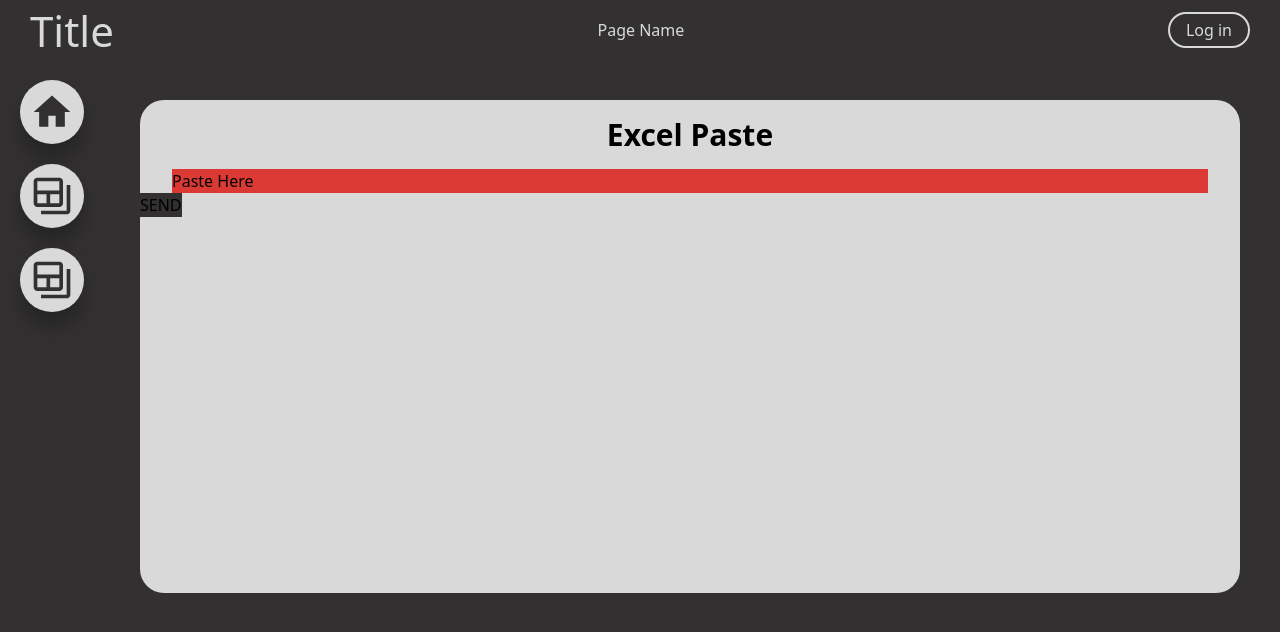
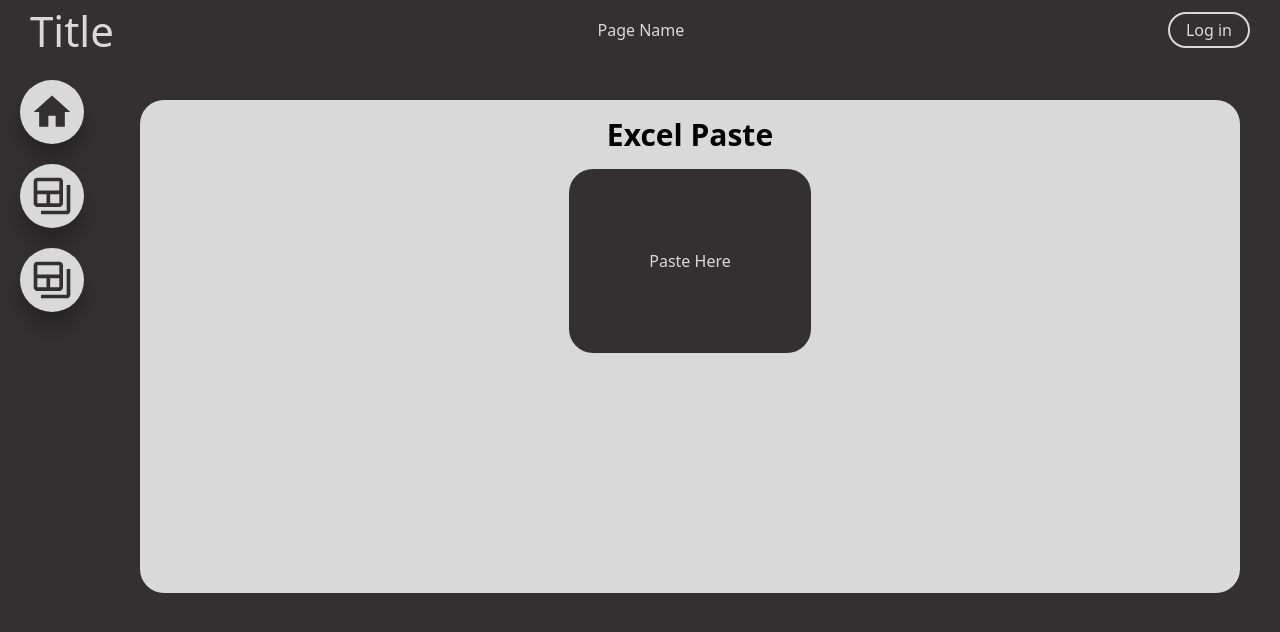
Before and after one commit to RakeMeUp/nextgis, a Next.js app: page /form in a window 1280 px wide. Shown: the top 632 px of the page. Built offline with nearby package versions, Linux system fonts and the light colour scheme.

Commit message:
paste page design

```diff
--- a/app/Navbar.tsx
+++ b/app/Navbar.tsx
@@ -7,18 +7,21 @@ const Navbar = (props: Props) => {
     return (
         <nav className="pt-5 px-5 flex flex-col gap-5">
             <Link
+                title="Home"
                 className={"bg-themelightgray btn-shadow w-16 h-16 text-themedarkgray rounded-full"}
                 href={"/"}
             >
                 <MdHome className="h-full w-full p-[10px]" />
             </Link>
             <Link
+                title="Tables"
                 className={"bg-themelightgray btn-shadow w-16 h-16 text-themedarkgray rounded-full"}
                 href={"/tables"}
             >
                 <MdBackupTable className="h-full w-full p-[10px]" />
             </Link>
             <Link
+                title="Form"
                 className={"bg-themelightgray btn-shadow w-16 h-16 text-themedarkgray rounded-full"}
                 href={"/form"}
             >
--- /dev/null
+++ b/app/form/Table.tsx
@@ -0,0 +1,60 @@
+import { MdDeleteForever } from "react-icons/md";
+import { Entry } from "../../Interfaces/Entry";
+
+type Props = {
+    obj: Entry[];
+    handleRemove: (start: Date) => void;
+};
+
+function Table({ obj, handleRemove }: Props) {
+    return (
+        <table className="bg-themedarkgray text-themelightgray relative text-sm md:text-base min-h-[300px]">
+            <thead className=" bg-themedarkgray text-themelightgray sticky top-0 left-0 right-0">
+                <th>Project</th>
+                <th>Area</th>
+                <th>LAS</th>
+                <th>Operator</th>
+                <th>Start</th>
+                <th>End</th>
+                <th></th>
+            </thead>
+            <tbody>
+                {obj.map((e) => {
+                    return (
+                        <tr key={e.LAS} className="text-center odd:bg-black">
+                            {Object.values(e).map((e, i) => {
+                                if (e instanceof Date)
+                                    return (
+                                        <td className="px-2 max-w-[120px]" key={i}>
+                                            {e.toLocaleTimeString().slice(0, -3)}
+                                        </td>
+                                    );
+                                if (i === 2)
+                                    return (
+                                        <td className="px-2 max-w-[120px]" key={i}>
+                                            {e.slice(0, -4)}
+                                        </td>
+                                    );
+                                return (
+                                    <td className="px-2 " key={i}>
+                                        {e}
+                                    </td>
+                                );
+                            })}
+                            <td className="w-14 px-2">
+                                <button
+                                    onClick={() => handleRemove(e.Start)}
+                                    className="rounded-full w-full h-full"
+                                >
+                                    <MdDeleteForever className="text-themered w-full h-full p-1" />
+                                </button>
+                            </td>
+                        </tr>
+                    );
+                })}
+            </tbody>
+        </table>
+    );
+}
+
+export default Table;
--- a/app/form/page.tsx
+++ b/app/form/page.tsx
@@ -1,20 +1,21 @@
 "use client";
 import React, { useEffect, useState } from "react";
-import PasteForm from "./PasteForm";
 import { Entry } from "../../Interfaces/Entry";
 import clipboardToEntry from "../../utils/clipboardToEntry";
 import { fetcher } from "../../utils/fetcher";
+import Table from "./Table";
 
 type Props = {};
 
 function Form({}: Props) {
-    const [obj, setObj] = useState([] as Entry[]);
+    const [obj, setObj] = useState<Entry[]>([]);
 
     useEffect(() => {
         const handlePasteAnywhere = (event: any) => {
             let data = event.clipboardData.getData("text");
             try {
                 let object: Entry[] = clipboardToEntry(data);
+                console.log(object);
 
                 setObj(object);
             } catch (e) {
@@ -34,40 +35,29 @@ function Form({}: Props) {
         setObj([]);
     };
 
+    const handleRemove = (start: Date) => {
+        setObj((prev) => prev.filter((e) => e.Start !== start));
+    };
+
     return (
         /* inset css bcuz nextjs puts boundaries in html that fucks with style */
         <div className="absolute inset-0">
-            <div className="bg-themelightgray m-10 rounded-3xl h-2/3">
+            <div className="bg-themelightgray flex flex-col m-10 rounded-3xl h-2/3">
                 <h2 className="text-center py-3 text-[30px] font-bold">Excel Paste</h2>
-                <div className="bg-themered max-h-72 overflow-y-scroll mx-8">
+                <div className="max-h-[80%] rounded-3xl overflow-scroll scrollbar-hide w-fit mx-auto">
                     {obj.length ? (
-                        <table className="bg-themeyellow">
-                            <thead>
-                                <tr>
-                                    {Object.keys(obj[0]).map((e) => (
-                                        <th key={e}>{e}</th>
-                                    ))}
-                                </tr>
-                            </thead>
-                            <tbody>
-                                {obj.map((e) => {
-                                    return (
-                                        <tr key={e.LAS} className="text-center">
-                                            {Object.values(e).map((e, i) => {
-                                                return <td key={i}>{e.toLocaleString()}</td>;
-                                            })}
-                                            <td>x</td>
-                                        </tr>
-                                    );
-                                })}
-                            </tbody>
-                        </table>
+                        <Table handleRemove={handleRemove} obj={obj} />
                     ) : (
-                        <div>Paste Here</div>
+                        <div className="p-20 bg-themedarkgray text-themelightgray">Paste Here</div>
                     )}
                 </div>
-                <button className="bg-themedarkgray" onClick={handleSubmit}>
-                    SEND
+
+                <button
+                    disabled={obj.length === 0}
+                    onClick={handleSubmit}
+                    className="border-themedarkgray w-fit mx-auto my-10 border-2 px-4 py-1 rounded-full hover:bg-themedarkgray hover:text-themelightgray active:bg-themelightgray active:text-themedarkgray disabled:hidden"
+                >
+                    Send Data
                 </button>
             </div>
         </div>
--- a/app/layout.tsx
+++ b/app/layout.tsx
@@ -7,7 +7,7 @@ export default function RootLayout({ children }: { children: React.ReactNode })
         <html>
             <head />
 
-            <body className="bg-themedarkgray grid-parent h-screen outline outline-2 outline-themered">
+            <body className="bg-themedarkgray grid-parent h-screen">
                 <Header />
                 <Navbar />
                 <main className="grid-main relative">{children}</main>
--- a/styles/globals.css
+++ b/styles/globals.css
@@ -20,3 +20,17 @@
   .grid-navbar { grid-area: 2 / 1 / 3 / 2; }
   .grid-main { grid-area: 2 / 2 / 3 / 3; }
 }
+
+@layer components {
+  .scrollbar-hide::-webkit-scrollbar {
+    display: none;
+  }
+}
+
+/* For IE, Edge and Firefox */
+@layer components {
+  .scrollbar-hide {
+    -ms-overflow-style: none;  /* IE and Edge */
+    scrollbar-width: none;  /* Firefox */
+  }
+}
--- a/tailwind.config.js
+++ b/tailwind.config.js
@@ -18,6 +18,8 @@ module.exports = {
             themered: "#DB3A34",
             themeyellow: "#FFC857",
             themegreen: "#306100",
+            black: "#000",
+            white: "#fff",
         },
     },
 };
```
Also changed, not shown: 1 other file (tests, documents, lock files or other folders).
